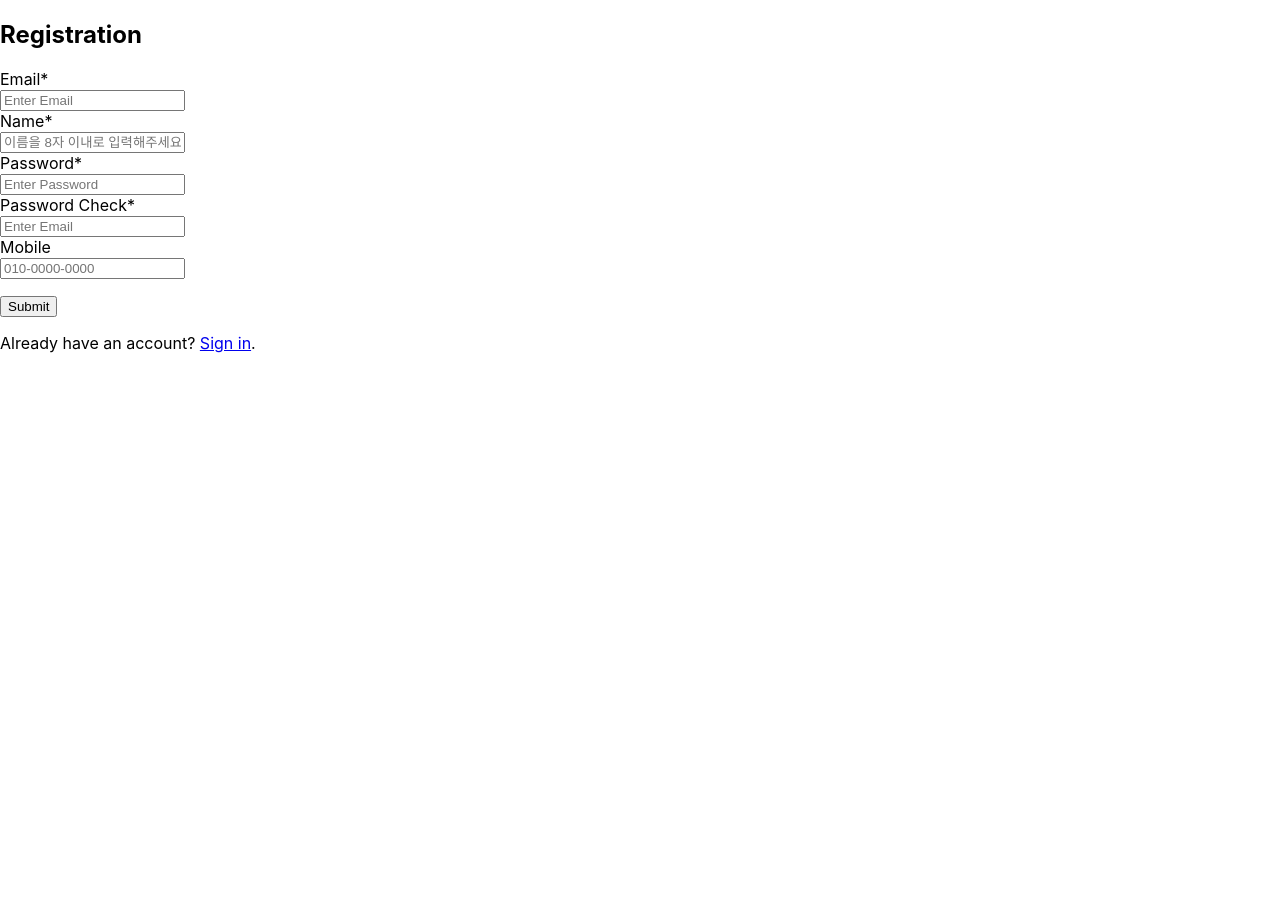
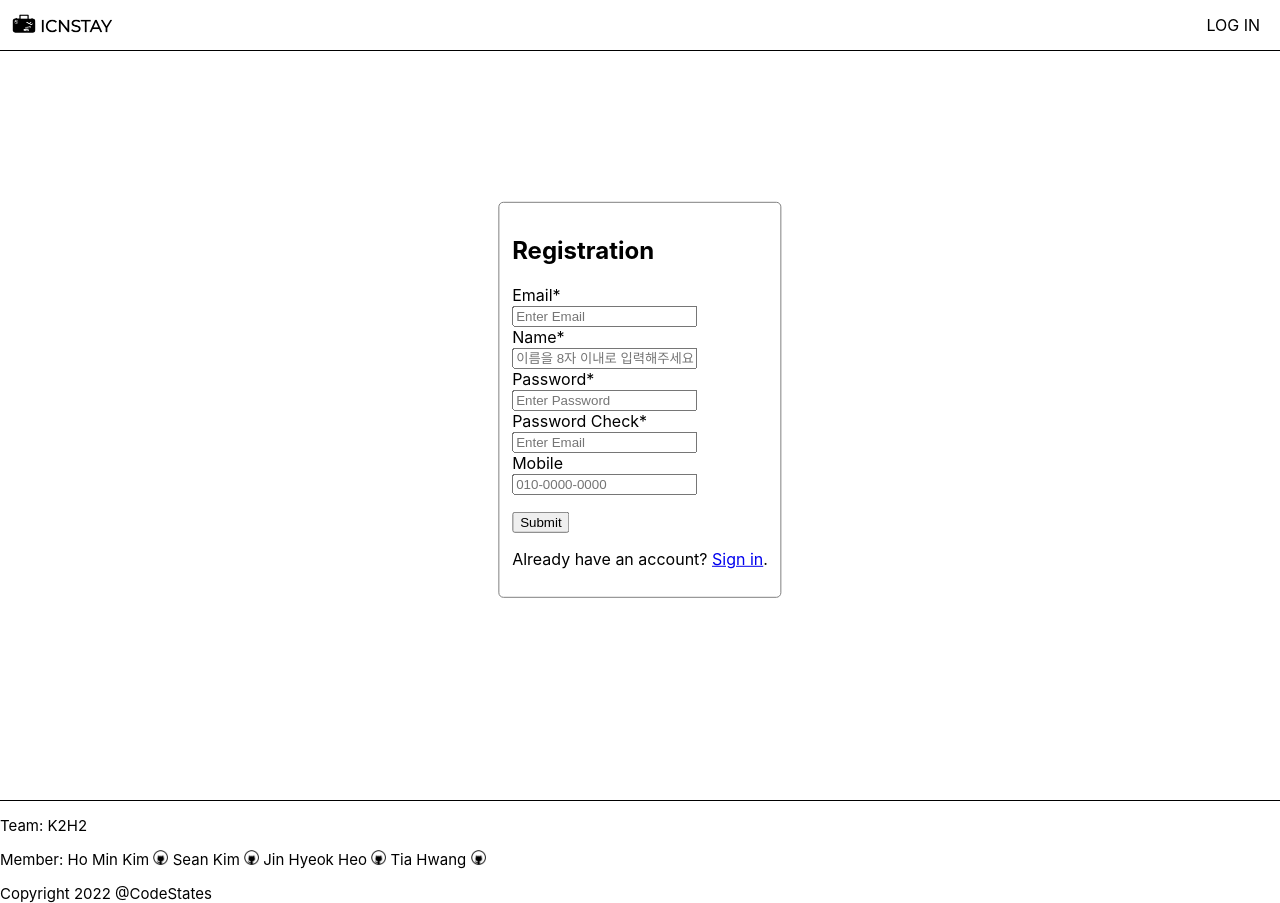
Before and after one commit to Mubarmig/test, a React (Create React App) app in the folder client/: page /signup in a window 1280 px wide. Before the commit the page ends 800 px from the top, so only its background shows below. Built offline with nearby package versions, Linux system fonts and the light colour scheme; the HTML template or start-up script is replaced by a standard one.

Commit message:
FIXED: header/footer component place

```diff
--- a/client/src/App.js
+++ b/client/src/App.js
@@ -1,5 +1,6 @@
 import { BrowserRouter, Route, Routes } from 'react-router-dom';
-
+import Footer from './components/Footer';
+import Header from './components/Header';
 import Home from './pages/Home';
 import Mypage from './pages/Mypage';
 import SignIn from './pages/SignIn';
@@ -8,12 +9,14 @@ import SignUp from './pages/SignUp';
 function App() {
   return (
     <BrowserRouter>
+      <Header />
       <Routes>
         <Route exact path="/" element={<Home />}></Route>
         <Route path="/signin" element={<SignIn />}></Route>
         <Route path="/signup" element={<SignUp />}></Route>
         <Route path="/mypage/userInfo" element={<Mypage />}></Route>
       </Routes>
+      <Footer />
     </BrowserRouter>
   );
 }
--- a/client/src/pages/Home.js
+++ b/client/src/pages/Home.js
@@ -5,8 +5,8 @@ const Home = () => {
   return (
     <>
       {/* {일단 임의로 isLoggedIn 값을 true/false로 주어서 Header부분 작동여부 확인} */}
-      <Header isLoggedIn={true} />
-      <Footer />
+      {/* <Header isLoggedIn={true} />
+      <Footer /> */}
     </>
   );
 };
--- a/client/src/pages/SignUp.js
+++ b/client/src/pages/SignUp.js
@@ -2,6 +2,18 @@ import { sha256 } from 'js-sha256';
 import { useState } from 'react';
 import { useNavigate } from 'react-router-dom';
 import axios from 'axios';
+import styled from "styled-components";
+
+const SignUpContainer = styled.div`
+  border: 1px solid gray;
+  border-radius: 5px;
+  margin: 0;
+  position: absolute;
+  top: 50%;
+  left: 50%;
+  transform: translate(-50%, -50%);
+  padding: 0.8rem;
+`;
 
 const SignUp = () => {
 
@@ -44,7 +56,7 @@ const SignUp = () => {
   };
 
   return (
-      <form>
+      <SignUpContainer>
           <section>
             <h1>Registration</h1>
           </section>
@@ -62,7 +74,7 @@ const SignUp = () => {
             <button onClick={() => handleSignupSubmit()}>Submit</button>
           </p>
           <p>Already have an account? <a href="/">Sign in</a>.</p>
-      </form>
+      </SignUpContainer>
   );
 };
 
```
